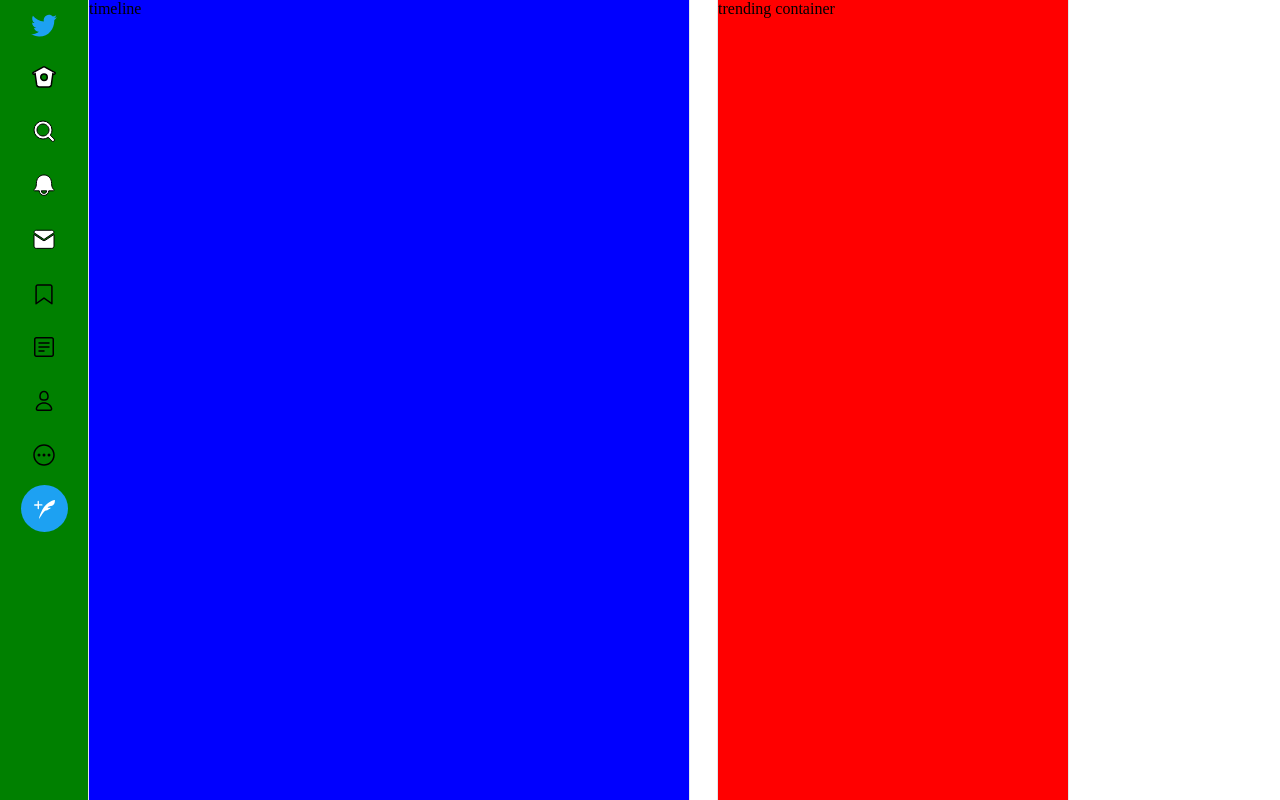
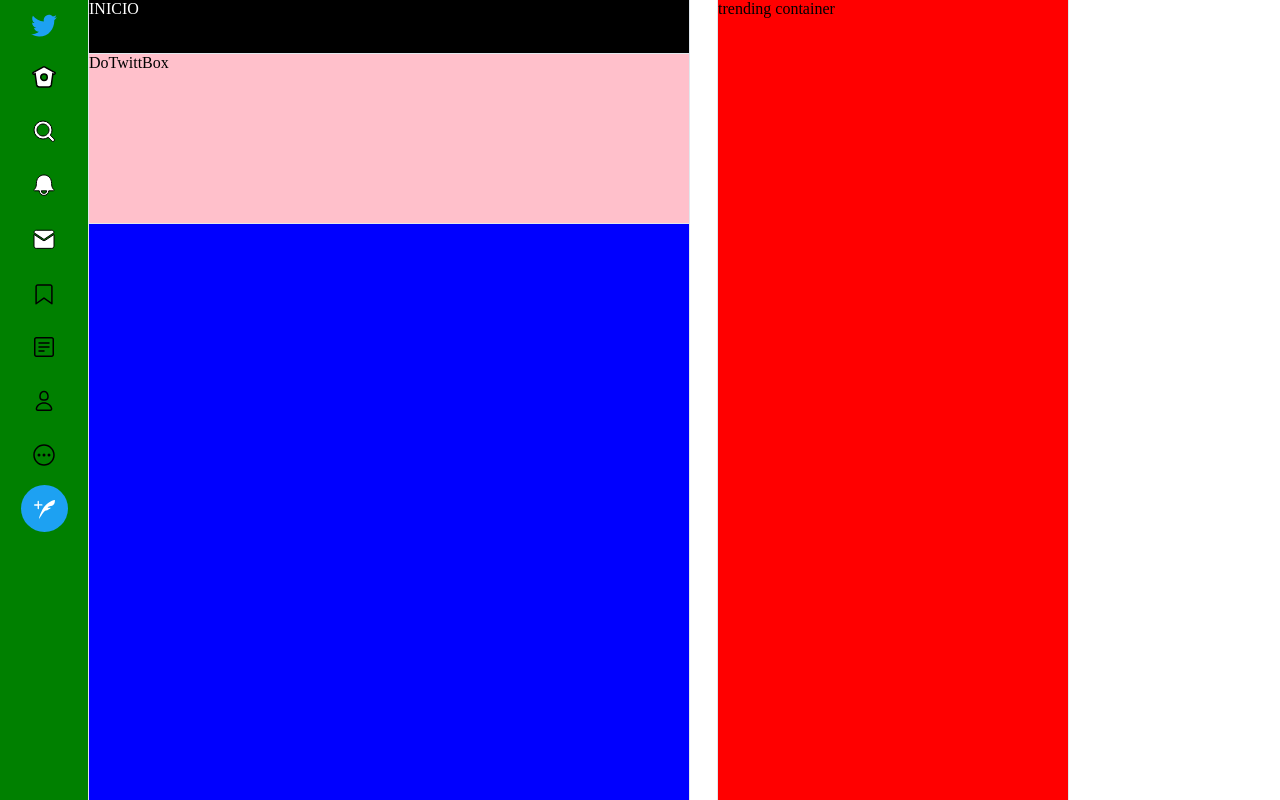
Before and after one commit to jorgerojas26/twitter-clone, a React (Create React App) app: page /home in a window 1280 px wide. Built offline with nearby package versions, Linux system fonts and the light colour scheme.

Commit message:
adding prettier config file

```diff
--- a/src/pages/Home/index.js
+++ b/src/pages/Home/index.js
@@ -10,7 +10,10 @@ const Home = () => {
                 <Navbar />
             </Layout.Header>
             <Layout.Main>
-                <Layout.Main.TimelineContainer>timeline</Layout.Main.TimelineContainer>
+                <Layout.Main.TimelineContainer>
+                    <Layout.Main.TimelineContainer.Header>INICIO</Layout.Main.TimelineContainer.Header>
+                    <Layout.Main.TimelineContainer.TwittBoxContainer>DoTwittBox</Layout.Main.TimelineContainer.TwittBoxContainer>
+                </Layout.Main.TimelineContainer>
                 <Layout.Main.TrendingContainer>trending container</Layout.Main.TrendingContainer>
             </Layout.Main>
         </Layout>
```
Also changed, not shown: 1 other file (tests, documents, lock files or other folders).
